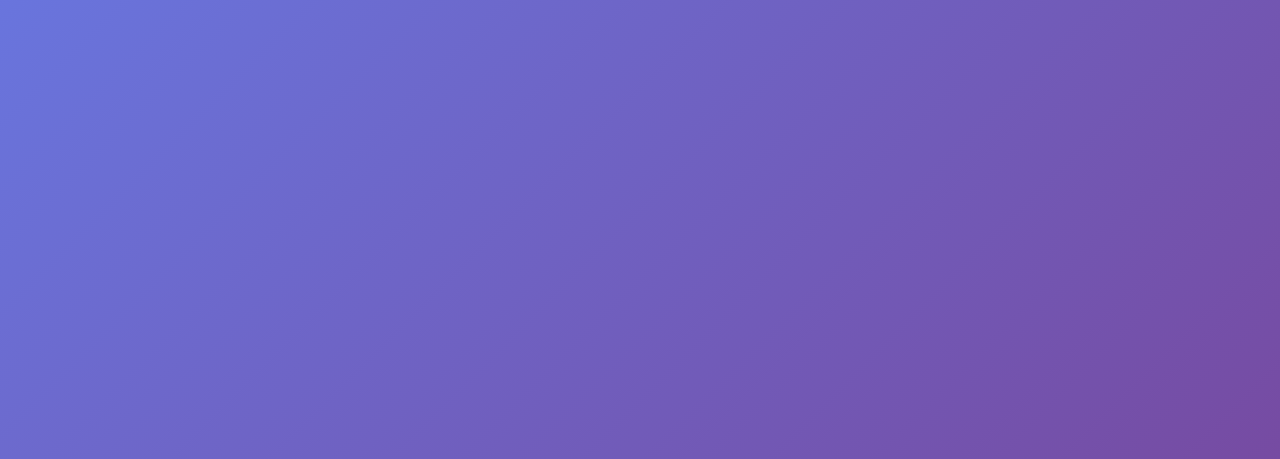
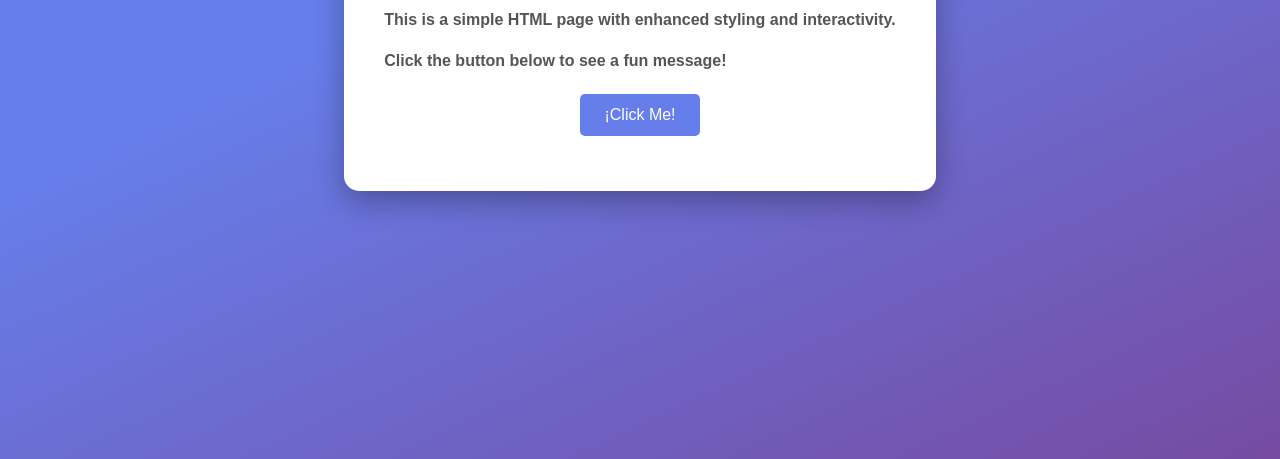
Before and after one commit to dawdamcifp-cpu/endes-demo-git, a plain HTML site: page index.html in a window 1280 px wide. Shown: the part 381-840 px from the top of the page. Drawn offline with Linux system fonts and the light colour scheme.

Commit message:
Cambios de la Pagina Tarea Tema 2

```diff
--- a/index.css
+++ b/index.css
@@ -3,8 +3,11 @@
             max-width: 800px;
             margin: 0 auto;
             padding: 20px;
-            background: linear-gradient(135deg, #667eea 0%, #764ba2 100%);
+            background: linear-gradient(155deg, #667eea 40%, #764ba2 100%);
             min-height: 100vh;
+            display: flex;
+            align-items: center;
+            justify-content: center;
         }
         .container {
             background: white;
@@ -19,6 +22,7 @@
         p {
             color: #555;
             line-height: 1.6;
+            font-weight: bold;
         }
         button {
             background: #667eea;
--- a/index.html
+++ b/index.html
@@ -11,7 +11,7 @@
         <h1>Welcome to My Sample Page</h1>
         <p>This is a simple HTML page with enhanced styling and interactivity.</p>
         <p>Click the button below to see a fun message!</p>
-        <button onclick="showMessage()">Click Me!</button>
+        <button onclick="showMessage()">¡Click Me!</button>
         <div id="output" class="message"></div>
     </div>
 
@@ -22,7 +22,8 @@
                 "¡Excelente! 🎉",
                 "¡Genial! ✨",
                 "¡Increíble! 🚀",
-                "¡Fantástico! 🌟"
+                "¡Fantástico! 🌟",
+                "¡Sigue Así! 🤟"
             ];
             const randomMessage = messages[Math.floor(Math.random() * messages.length)];
             document.getElementById('output').textContent = randomMessage;
```
